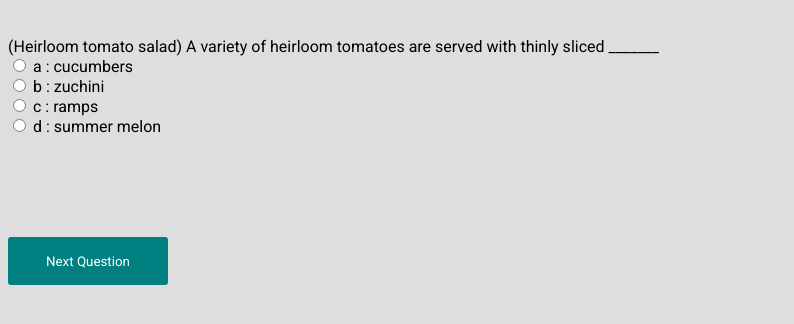
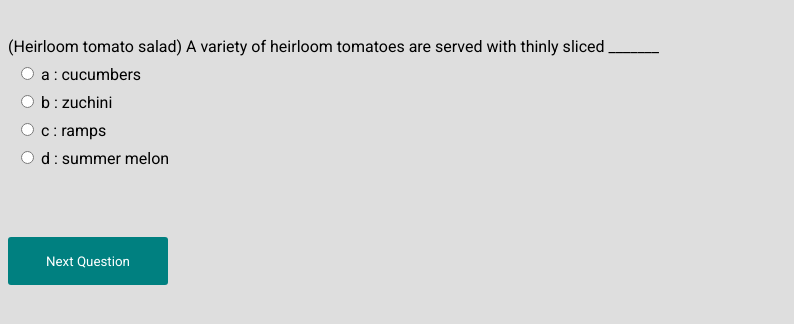
Before and after one commit to garrettthor/static-quizzer, a plain HTML site: page index.html in a window 1280 px wide. Shown: the part 62-386 px from the top of the page, without its empty margins (0-794 px from the left). Drawn offline with Linux system fonts and the light colour scheme.

Commit message:
added 0.5 margin to label in css to space answers

```diff
--- a/css/style.css
+++ b/css/style.css
@@ -30,7 +30,8 @@ h1{
 }
 
 .answers label{
-    display: block;e
+    display: block;
+    margin: 0.5rem;
 }
 
 button {
```
